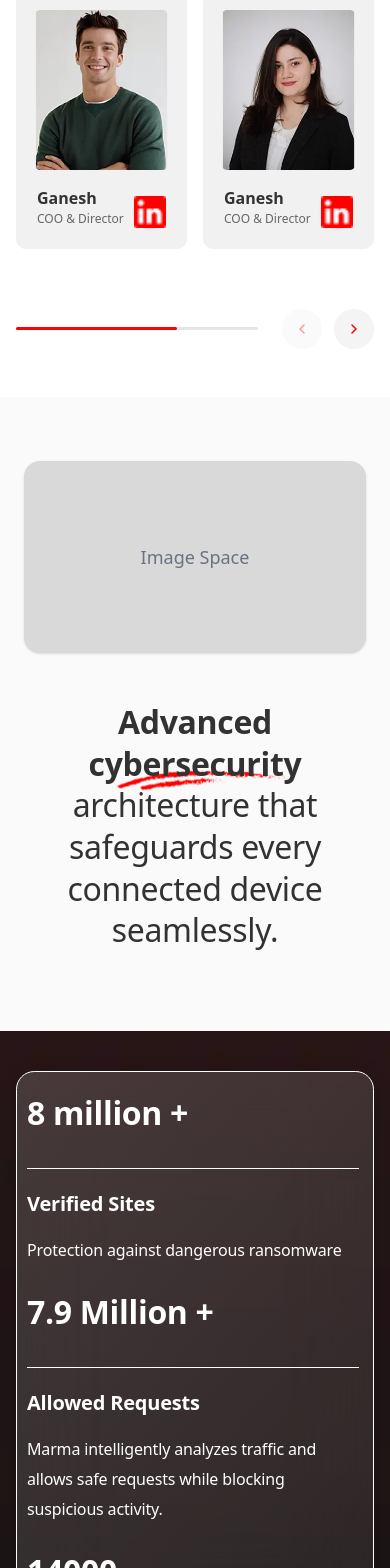
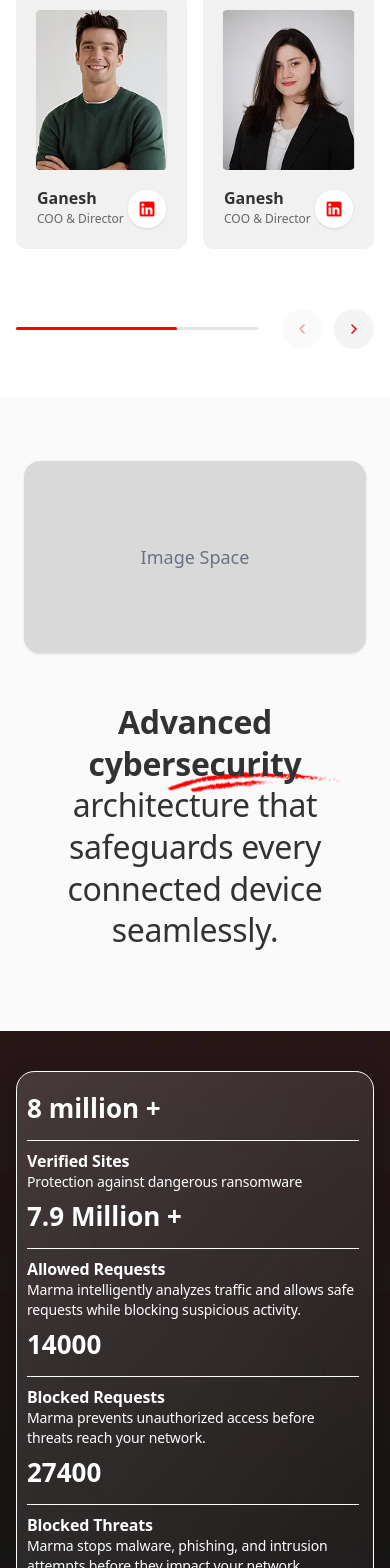
Before and after one commit to vinay-uelement/marma-security, a Next.js app: page /about-us in a window 390 px wide. Shown: the part 1254-2822 px from the top of the page. Built offline with nearby package versions, Linux system fonts and the light colour scheme.

Commit message:
Enhance responsive design for About Us and Technology pages, including stats section layout fixes, team section updates, and styling adjustments

```diff
--- a/app/about-us/page.tsx
+++ b/app/about-us/page.tsx
@@ -32,7 +32,7 @@ export default function PartnersPage() {
                             <HighlightedText
                                 text="Cybersecurity"
                                 className="font-bold text-[#FFFFFF]"
-                                imageClassName="bottom-[-25px] md:bottom-[-22px] right-[-10px]  "
+                                imageClassName="bottom-[-27px] md:bottom-[-22px] right-[-10px]  "
                             />
                             {" "}Through Simplicity
                         </h1>
--- a/app/globals.css
+++ b/app/globals.css
@@ -394,15 +394,15 @@ img {
    =============================================================== */
 
 .stats-value {
-  @apply font-body font-semibold text-[32px] md:text-[42px] leading-[62px] tracking-[-0.01em] text-[#FFFFFF];
+  @apply font-body font-semibold text-[26px] md:text-[40px] leading-[32px] md:leading-[60px]  text-[#FFFFFF];
 }
 
 .stats-label {
-  @apply font-body font-bold text-[20px] md:text-[24px] leading-[62px] tracking-[-0.01em] text-[#FFFFFF];
+  @apply font-body font-bold text-[16px] md:text-[24px] leading-[22px] md:leading-[62px] tracking-[-0.01em] text-[#FFFFFF];
 }
 
 .stats-desc {
-  @apply font-title font-normal text-[16px] md:text-[20px] leading-[30px] tracking-[-0.01em] text-[#FFFFFF];
+  @apply font-title font-normal text-[14px] md:text-[20px] leading-[20px] md:leading-[30px] tracking-[-0.01em] text-[#FFFFFF];
 }
 
 .stats-glass-card {
@@ -419,7 +419,7 @@ img {
 }
 
 .about-banner-title {
-  @apply font-title font-normal text-[36px] md:text-[52px] leading-[1.2] tracking-[-0.01em] text-white drop-shadow-sm;
+  @apply font-title font-normal text-[36px] md:text-[42px] lg:text-[52px] leading-[1.2] tracking-[-0.01em] text-white drop-shadow-sm;
 }
 
 .about-banner-subtitle {
--- a/components/about/OurTeam.tsx
+++ b/components/about/OurTeam.tsx
@@ -113,12 +113,12 @@ export default function OurTeam() {
                                     href={member.linkedinUrl}
                                     target="_blank"
                                     rel="noopener noreferrer"
-                                    className="flex items-center justify-center w-[32px] h-[32px] md:w-[38px] md:h-[38px] rounded-full bg-white shadow-sm shrink-0 transition-transform hover:scale-[1.05]"
+                                    className="flex items-center justify-center w-[38px] h-[38px] md:w-[46px] md:h-[46px] rounded-full bg-white shadow-sm shrink-0 transition-transform hover:scale-[1.05]"
                                 >
                                     <Image
                                         src="/images/global/linkedin-vector.png"
                                         alt="LinkedIn"
-                                        width={18}
+                                        width={20}
                                         height={18}
                                         className="object-contain w-full h-full"
                                     />
--- a/components/about/StatsSection.tsx
+++ b/components/about/StatsSection.tsx
@@ -32,7 +32,7 @@ const stats: StatItem[] = [
 export default function StatsSection() {
     return (
         <section className="relative w-full py-0 overflow-hidden">
-            {/* Background Image with Blur and Overlay — reuses the testimonial-home background look */}
+            {/* Background */}
             <div className="absolute inset-0 z-0">
                 <div
                     className="absolute inset-0 bg-cover bg-center"
@@ -44,35 +44,37 @@ export default function StatsSection() {
 
                 {/* Stats Glass Card */}
                 <div className="stats-glass-card p-[10px] md:p-[71px] lg:p-12">
-                    <div className="grid grid-cols-1 sm:grid-cols-2 lg:grid-cols-4 gap-4 md:gap-8 lg:gap-26">
+
+                    <div className="grid grid-cols-1 sm:grid-cols-2 [@media(min-width:1176px)]:grid-cols-4 gap-2 md:gap-8 [@media(min-width:1176px)]:gap-10 my-[10px] md:my-0">
+
                         {stats.map((stat, index) => (
-                            <div
-                                key={index}
-                                className="flex flex-col"
-                            >
-                                {/* Stat Value */}
+                            <div key={index} className="flex flex-col  ">
+
+                                {/* Value */}
                                 <h3 className="stats-value">
                                     {stat.value}
                                 </h3>
-                                {/* Border line with left indent */}
-                                <div className="pr-1 mt-6 mb-1">
+
+                                {/* Divider */}
+                                <div className="pr-1 mt-4 md:mt-6 mb-1">
                                     <div className="border-b border-[#FFFFFF]"></div>
                                 </div>
 
-                                {/* Stat Label */}
-                                <p className="stats-label">
+                                {/* Label */}
+                                <p className="stats-label mt-[5px] md:mt-0">
                                     {stat.label}
                                 </p>
 
-                                {/* Stat Description */}
+                                {/* Description */}
                                 <p className="stats-desc">
                                     {stat.description}
                                 </p>
+
                             </div>
                         ))}
                     </div>
+
                 </div>
-
             </div>
         </section>
     );
--- a/components/technology/AdvancedArchitecture.tsx
+++ b/components/technology/AdvancedArchitecture.tsx
@@ -18,7 +18,7 @@ export default function AdvancedArchitecture() {
                         <HighlightedText
                             text="Advanced cybersecurity"
                             className="font-bold text-[#323232]"
-                            imageClassName="bottom-[-20px] md:bottom-[-22px] right-[-20px] md-right-[-30px] -translate-x-1/2"
+                            imageClassName="bottom-[-22px] md:bottom-[-22px] right-[20px] md-right-[-30px] translate-x-1/400 md:translate-x-0"
                         /> architecture that safeguards every connected device seamlessly.
                     </h2>
                 </div>
```
Also changed, not shown: public/images/global/linkedin-vector.png.
